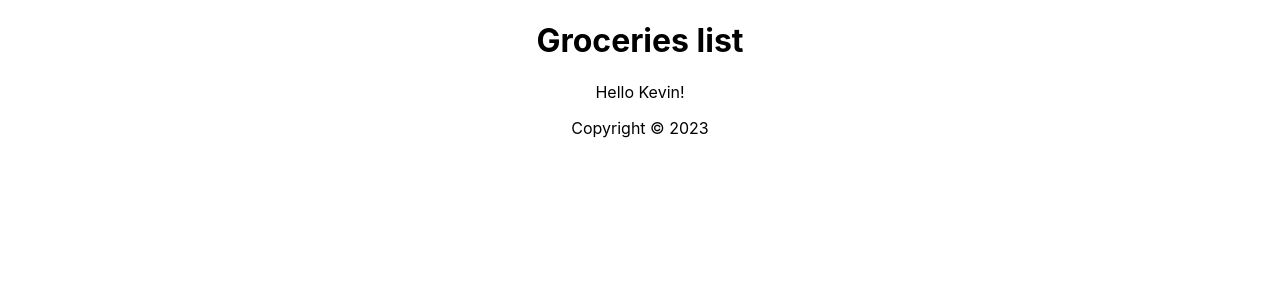
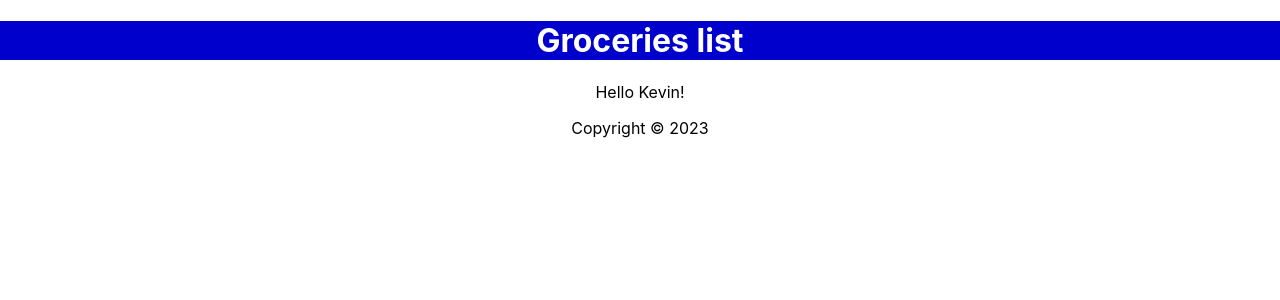
Before and after one commit to bunja/react-refresh, a React (Create React App) app in the folder 01tut/: page / in a window 1280 px wide. Shown: the top 300 px of the page. Built offline with nearby package versions, Linux system fonts and the light colour scheme.

Commit message:
inline styles

```diff
--- a/01tut/src/Header.js
+++ b/01tut/src/Header.js
@@ -2,7 +2,10 @@ import React from 'react';
 
 const Header = () => {
   return (
-    <header>
+    <header style={{
+        backgroundColor: 'mediumblue',
+        color: '#fff'
+    }}>
       <h1>Groceries list</h1>
     </header>
   );
```
